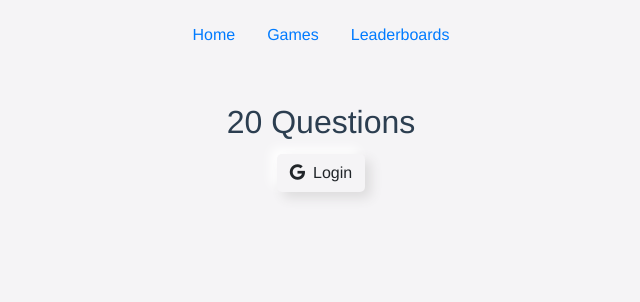
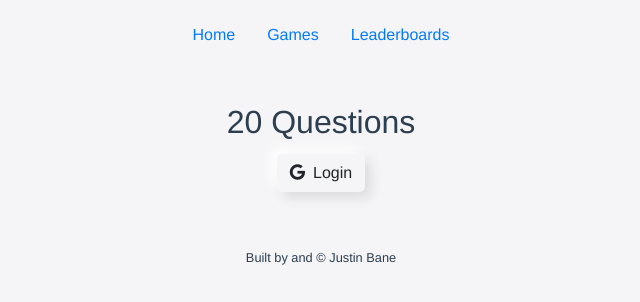
Before and after one commit to justbane/20Questions, a Vue app: page / in a window 1280 px wide. Shown: the top 302 px of the page, without its empty margins (319-959 px from the left). Built offline with nearby package versions, Linux system fonts and the light colour scheme; no server answers; what vue-clipboard2 would draw is missing.

Commit message:
copyright me

```diff
--- a/src/App.vue
+++ b/src/App.vue
@@ -25,6 +25,13 @@
             </div>
         </div>
         <router-view></router-view>
+        <div class="container">
+            <div class="row mt-5">
+                <div class="col">
+                    <small>Built by and © Justin Bane</small>
+                </div>
+            </div>
+        </div>
     </div>
 </template>
 
```
